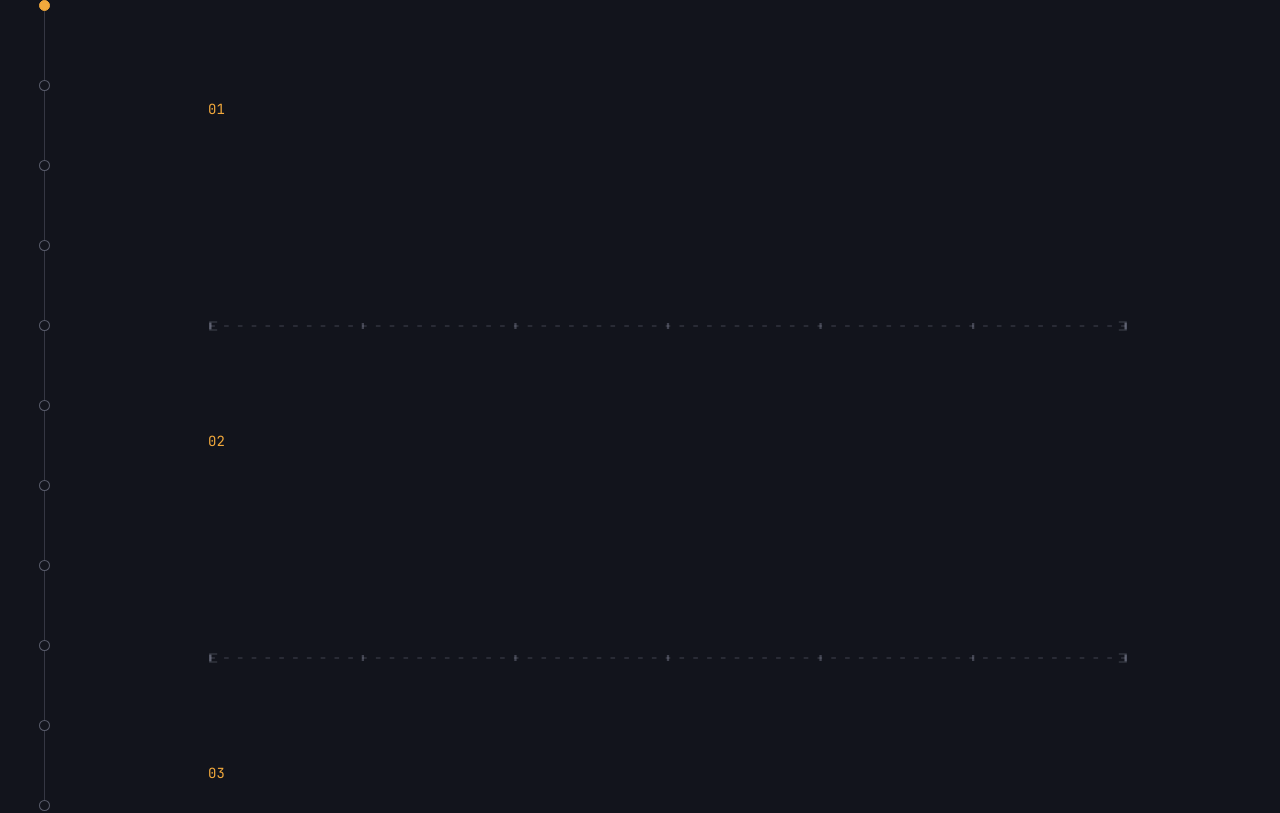
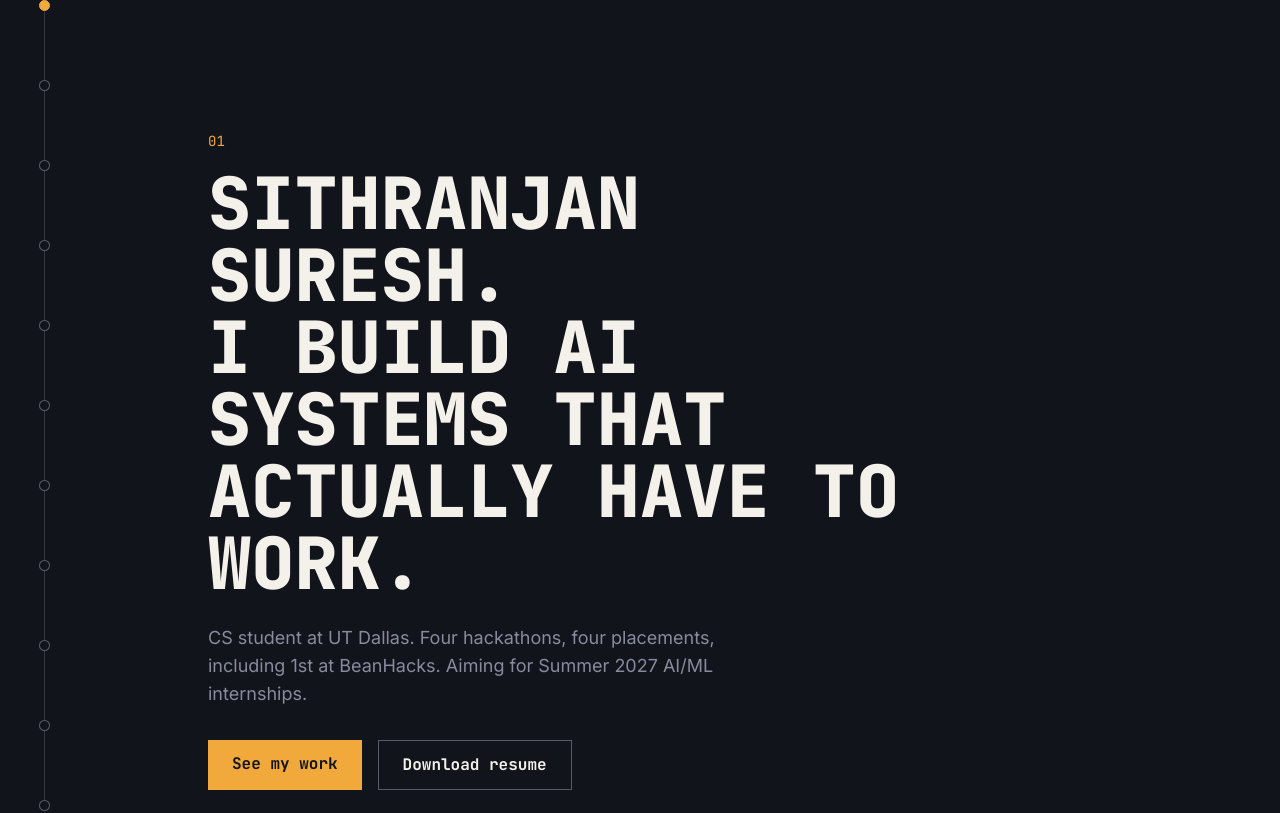
Before and after one commit to Sithranjan-Suresh/portfolio, a React (Vite) app: page / in a window 1280 px wide. Shown: the top 813 px of the page. Built offline with nearby package versions, Linux system fonts and the light colour scheme.

Commit message:
Build Hero section

```diff
--- a/src/App.jsx
+++ b/src/App.jsx
@@ -3,6 +3,12 @@ import { sections } from './data/sections'
 import SignalLine from './components/SignalLine'
 import ConfidenceBand from './components/ConfidenceBand'
 import { useActiveSection } from './hooks/useActiveSection'
+import Hero from './sections/Hero'
+import Placeholder from './sections/Placeholder'
+
+const builtSections = {
+  hero: Hero,
+}
 
 function App() {
   const sectionIds = useMemo(() => sections.map((section) => section.id), [])
@@ -12,14 +18,15 @@ function App() {
     <>
       <SignalLine activeId={activeId} />
       <main className="lg:pl-20 px-6 max-w-5xl mx-auto">
-        {sections.map((section, index) => (
-          <div key={section.id}>
-            <section id={section.id} className="min-h-[40vh] py-24">
-              <span className="font-mono text-signal-amber text-sm">{section.number}</span>
-            </section>
-            {index < sections.length - 1 && <ConfidenceBand />}
-          </div>
-        ))}
+        {sections.map((section, index) => {
+          const SectionComponent = builtSections[section.id] ?? Placeholder
+          return (
+            <div key={section.id}>
+              <SectionComponent id={section.id} number={section.number} label={section.label} />
+              {index < sections.length - 1 && <ConfidenceBand />}
+            </div>
+          )
+        })}
       </main>
     </>
   )
--- /dev/null
+++ b/src/sections/Hero.jsx
@@ -0,0 +1,35 @@
+function Hero() {
+  return (
+    <section id="hero" className="py-24 lg:py-32">
+      <span className="font-mono text-signal-amber text-sm">01</span>
+      <h1 className="font-mono font-extrabold text-4xl sm:text-5xl lg:text-7xl leading-[1.05] mt-4 max-w-3xl">
+        SITHRANJAN SURESH.
+        <br />
+        I BUILD AI SYSTEMS THAT
+        <br />
+        ACTUALLY HAVE TO WORK.
+      </h1>
+      <p className="text-muted text-base lg:text-lg mt-6 max-w-xl">
+        CS student at UT Dallas. Four hackathons, four placements, including 1st at
+        BeanHacks. Aiming for Summer 2027 AI/ML internships.
+      </p>
+      <div className="flex flex-col sm:flex-row gap-4 mt-8">
+        <a
+          href="#experience"
+          className="bg-signal-amber text-base font-mono font-semibold px-6 py-3 text-center hover:brightness-110 transition-colors motion-reduce:transition-none"
+        >
+          See my work
+        </a>
+        <a
+          href="/resume.pdf"
+          download
+          className="border border-muted/60 text-primary font-mono font-semibold px-6 py-3 text-center hover:border-signal-amber transition-colors motion-reduce:transition-none"
+        >
+          Download resume
+        </a>
+      </div>
+    </section>
+  )
+}
+
+export default Hero
--- /dev/null
+++ b/src/sections/Placeholder.jsx
@@ -0,0 +1,10 @@
+function Placeholder({ id, number, label }) {
+  return (
+    <section id={id} className="min-h-[40vh] py-24">
+      <span className="font-mono text-signal-amber text-sm">{number}</span>
+      <p className="text-muted mt-2">{label} — not built yet</p>
+    </section>
+  )
+}
+
+export default Placeholder
```
